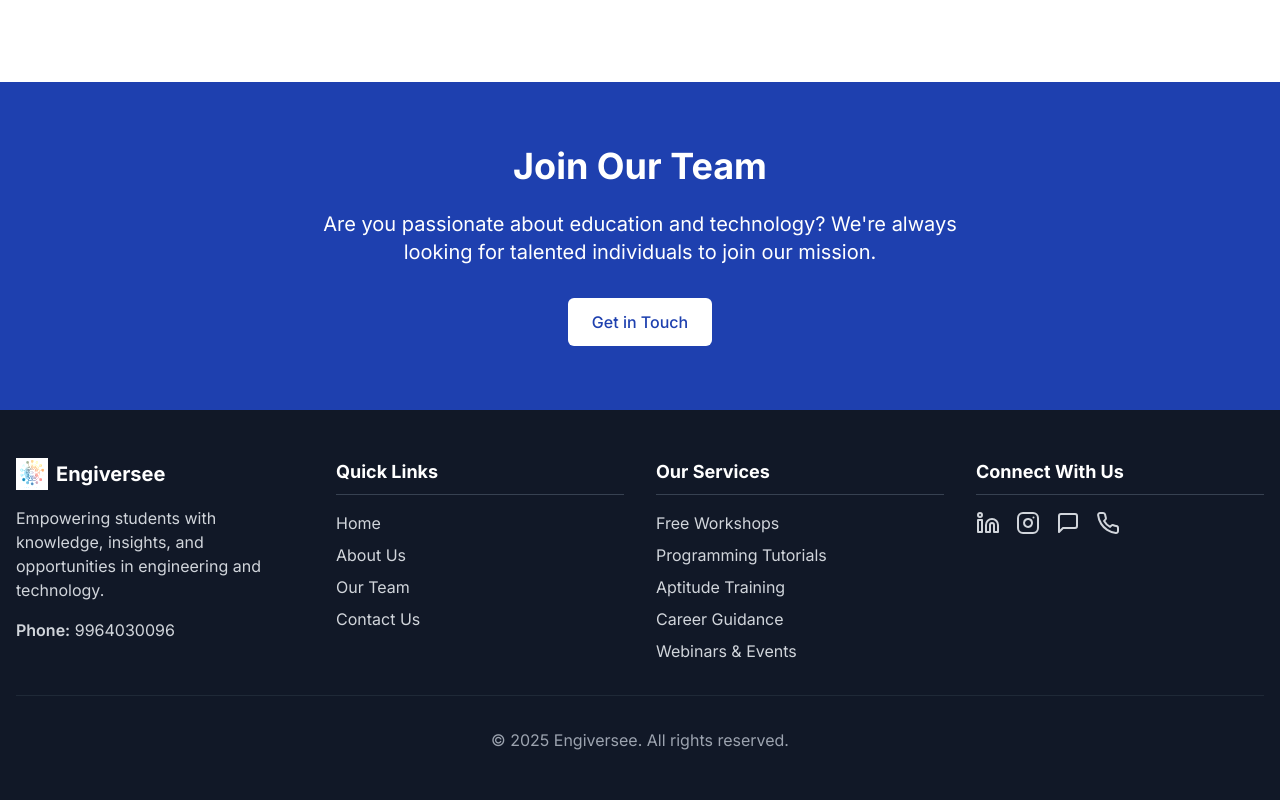
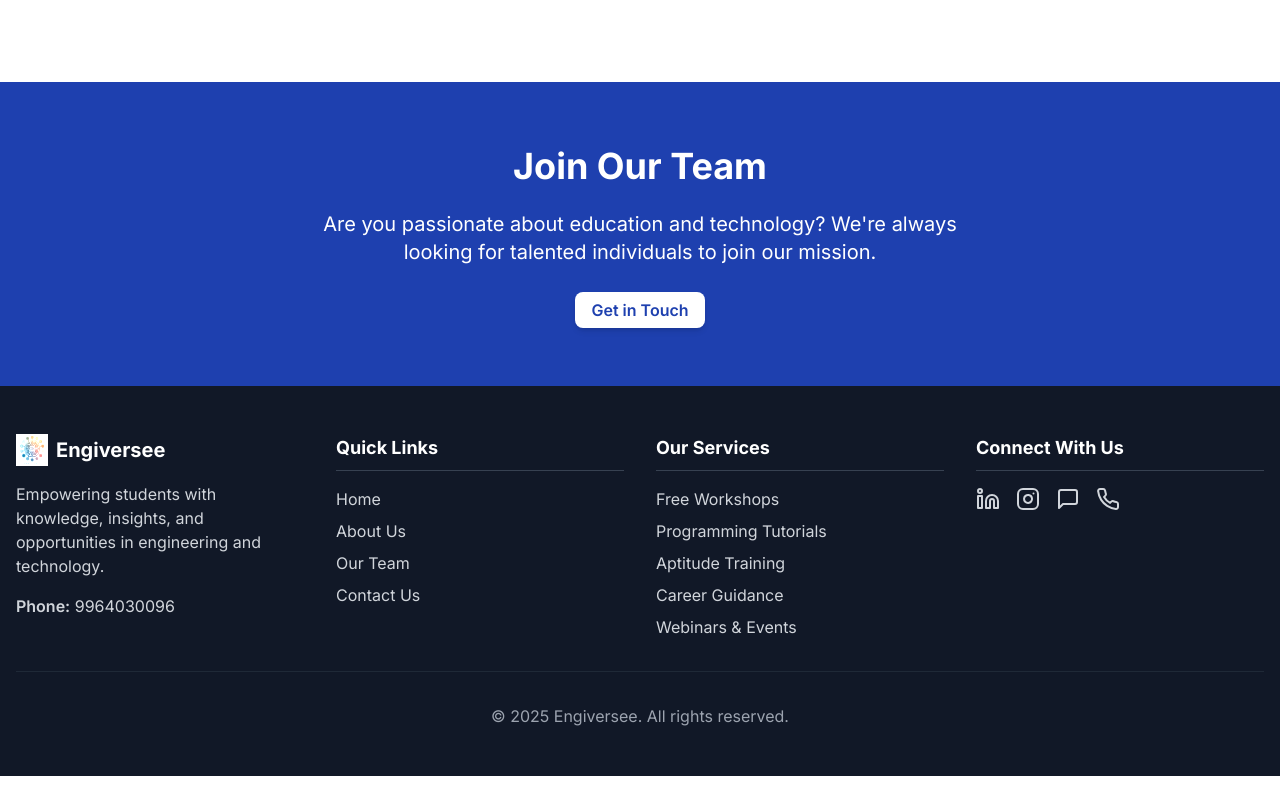
Before and after one commit to bhuvana816/eng_code, a React (Vite) app: page /teams in a window 1280 px wide. Shown: the part 2814-3614 px from the top of the page. After the commit the page ends 3590 px from the top, so only its background shows below. Built offline with nearby package versions, Linux system fonts and the light colour scheme.

Commit message:
Update TeamsPage.tsx

```diff
--- a/src/pages/TeamsPage.tsx
+++ b/src/pages/TeamsPage.tsx
@@ -270,12 +270,13 @@ const TeamsPage: React.FC = () => {
           <p className="text-xl mb-8 max-w-2xl mx-auto">
             Are you passionate about education and technology? We're always looking for talented individuals to join our mission.
           </p>
-        <Link
-  to="/contact"
-  className="btn bg-white text-blue-800 hover:bg-blue-50"
+     <a
+  href="/contact"
+  className="bg-white text-blue-800 hover:bg-blue-50 px-4 py-2 rounded-lg shadow-md font-semibold transition duration-300"
 >
   Get in Touch
-</Link>
+</a>
+
         </div>
       </section>
     </>
```
